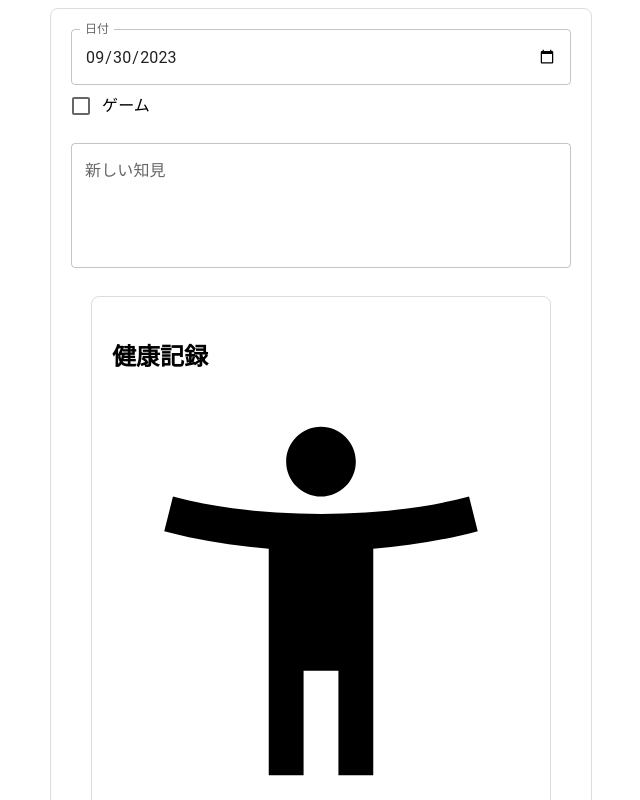
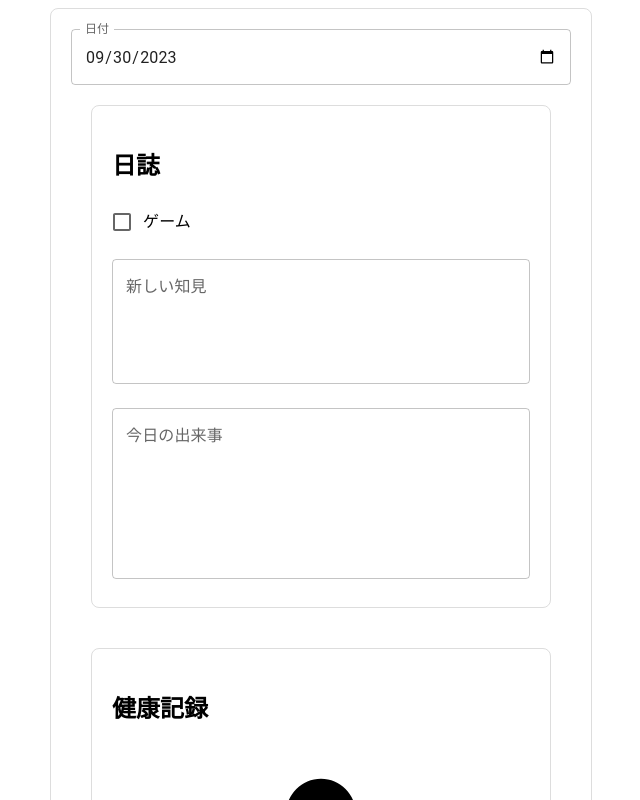
Before and after one commit to WFrog2511/LifeLogManager, a React (Create React App) app in the folder frontend/: page /input in a window 1280 px wide. Shown: the top 800 px of the page, without its empty margins (319-959 px from the left). Built offline with nearby package versions, Linux system fonts and the light colour scheme.

Commit message:
:recycle: 3つの要素を一つのコンポーネントにまとめた

```diff
--- /dev/null
+++ b/frontend/src/components/DiaryEntry.tsx
@@ -0,0 +1,78 @@
+import React, { useState } from 'react';
+import {
+	Checkbox,
+	TextField,
+	FormControlLabel,
+} from '@mui/material';
+import styled from '@emotion/styled';
+
+const DiaryEntryWrapper = styled.div`
+	display: flex;
+	flex-direction: column;
+	box-sizing: border-box;
+	width: 100%;
+	margin: auto;
+	padding: 20px;
+	border: 1px solid #ddd;
+	border-radius: 8px;
+`;
+
+const Title = styled.h2`
+  	margin-bottom: 20px;
+`;
+
+export const DiaryEntry: React.FC = () => {
+	const [entry, setEntry] = useState('');
+	const [insights, setInsights] = useState('');
+    const [checkboxes, setCheckboxes] = useState<{ [key: string]: boolean }>({});
+
+    const handleEntryChange = (event: React.ChangeEvent<HTMLInputElement>) => {
+        setEntry(event.target.value);
+    };
+
+	const handleInsightsChange = (event: React.ChangeEvent<HTMLInputElement>) => {
+        setInsights(event.target.value);
+    };
+
+    const handleCheckboxChange = (event: React.ChangeEvent<HTMLInputElement>) => {
+        setCheckboxes({
+            ...checkboxes,
+            [event.target.name]: event.target.checked,
+        });
+    };
+
+	return (
+		<DiaryEntryWrapper>
+			<Title>日誌</Title>
+			{/* TODO:チェックボックスの例。これをユーザーの設定に基づいて動的に生成する */}
+            <FormControlLabel
+                control={
+                <Checkbox
+                    checked={checkboxes['ゲーム'] || false}
+                    onChange={handleCheckboxChange}
+                    name="ゲーム"
+                />
+                }
+                label="ゲーム"
+            />
+            <TextField
+                label="新しい知見"
+                multiline
+                rows={4}
+                value={insights}
+                onChange={handleInsightsChange}
+                variant="outlined"
+                margin="normal"
+            />
+			<TextField
+                label="今日の出来事"
+                multiline
+                rows={6}
+                value={entry}
+                onChange={handleEntryChange}
+                variant="outlined"
+                margin="normal"
+            />
+		</DiaryEntryWrapper>
+	);
+};
--- a/frontend/src/pages/InputPage/index.tsx
+++ b/frontend/src/pages/InputPage/index.tsx
@@ -8,12 +8,13 @@ import {
 import submit from '../../services/submit';
 import styled from '@emotion/styled';
 
+import { DiaryEntry } from '../../components/DiaryEntry';
 import { PetHealthEntry } from '../../components/PetHealthEntry';
 import { ArtworkUpload } from '../../components/ArtworkUpload';
 import { ExpenseTracker } from '../../components/ExpenseTracker';
 import { HealthRecord } from '../../components/HealthRecord';
 
-const DiaryEntryWrapper = styled.div`
+const InputPageWrapper = styled.div`
     // box-sizing: border-box;
     display: flex;
     flex-direction: column;
@@ -30,38 +31,20 @@ const ComponentWrapper = styled.div`
 `;
 
 const InputPage: React.FC = () => {
-    const [entry, setEntry] = useState('');
     const [date, setDate] = useState(new Date().toISOString().substring(0, 10));
-    const [insights, setInsights] = useState('');
-    const [checkboxes, setCheckboxes] = useState<{ [key: string]: boolean }>({});
-
-    const handleEntryChange = (event: React.ChangeEvent<HTMLInputElement>) => {
-        setEntry(event.target.value);
-    };
 
     const handleDateChange = (event: React.ChangeEvent<HTMLInputElement>) => {
         setDate(event.target.value);
     };
 
-    const handleInsightsChange = (event: React.ChangeEvent<HTMLInputElement>) => {
-        setInsights(event.target.value);
-    };
-
-    const handleCheckboxChange = (event: React.ChangeEvent<HTMLInputElement>) => {
-        setCheckboxes({
-            ...checkboxes,
-            [event.target.name]: event.target.checked,
-        });
-    };
-
     /**登録ボタンを押した際の処理 */
     const handleSubmit = () => {
-        console.log(date, entry);
-        submit(entry);
+        // console.log(date, entry);
+        // submit(entry);
     };
 
     return (
-        <DiaryEntryWrapper>
+        <InputPageWrapper>
             <TextField
                 label="日付"
                 type="date"
@@ -71,45 +54,17 @@ const InputPage: React.FC = () => {
                 shrink: true,
                 }}
             />
-            {/* TODO:チェックボックスの例。これをユーザーの設定に基づいて動的に生成する */}
-            <FormControlLabel
-                control={
-                <Checkbox
-                    checked={checkboxes['ゲーム'] || false}
-                    onChange={handleCheckboxChange}
-                    name="ゲーム"
-                />
-                }
-                label="ゲーム"
-            />
-            <TextField
-                label="新しい知見"
-                multiline
-                rows={4}
-                value={insights}
-                onChange={handleInsightsChange}
-                variant="outlined"
-                margin="normal"
-            />
 
+            <ComponentWrapper>  <DiaryEntry/>       </ComponentWrapper>
             <ComponentWrapper>  <HealthRecord/>     </ComponentWrapper>
             <ComponentWrapper>  <PetHealthEntry/>   </ComponentWrapper>
             <ComponentWrapper>  <ArtworkUpload/>    </ComponentWrapper>
             <ComponentWrapper>  <ExpenseTracker/>   </ComponentWrapper>
 
-            <TextField
-                label="今日の出来事"
-                multiline
-                rows={6}
-                value={entry}
-                onChange={handleEntryChange}
-                variant="outlined"
-                margin="normal"
-            />
             <Button variant="contained" color="primary" onClick={handleSubmit}>
                 登録
             </Button>
-        </DiaryEntryWrapper>
+        </InputPageWrapper>
     );
 };
 
```
Also changed, not shown: frontend/src/components/PetHealthEntry.tsx (indentation only).
